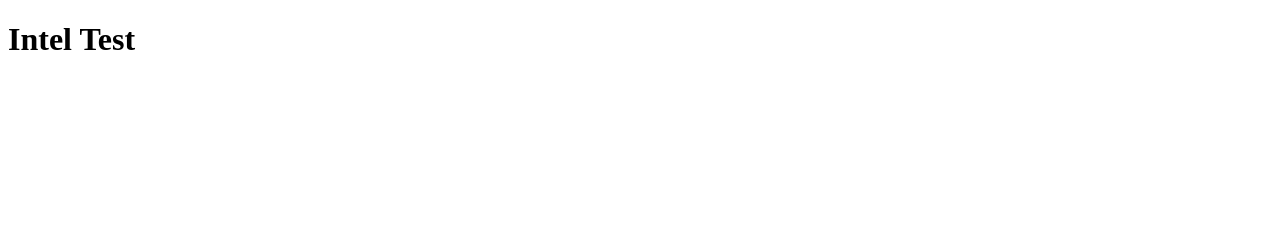
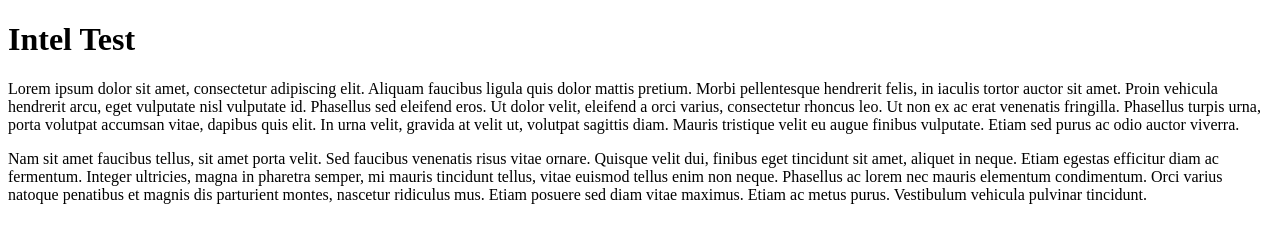
Before and after one commit to astronaut001/intel-repo, a plain HTML site: page index.html in a window 1280 px wide. Drawn offline with Linux system fonts and the light colour scheme.

Commit message:
Added sample content

```diff
--- a/index.html
+++ b/index.html
@@ -7,5 +7,7 @@
 </head>
 <body>
 <h1>Intel Test</h1>
+<p>Lorem ipsum dolor sit amet, consectetur adipiscing elit. Aliquam faucibus ligula quis dolor mattis pretium. Morbi pellentesque hendrerit felis, in iaculis tortor auctor sit amet. Proin vehicula hendrerit arcu, eget vulputate nisl vulputate id. Phasellus sed eleifend eros. Ut dolor velit, eleifend a orci varius, consectetur rhoncus leo. Ut non ex ac erat venenatis fringilla. Phasellus turpis urna, porta volutpat accumsan vitae, dapibus quis elit. In urna velit, gravida at velit ut, volutpat sagittis diam. Mauris tristique velit eu augue finibus vulputate. Etiam sed purus ac odio auctor viverra.</p>
+<p>Nam sit amet faucibus tellus, sit amet porta velit. Sed faucibus venenatis risus vitae ornare. Quisque velit dui, finibus eget tincidunt sit amet, aliquet in neque. Etiam egestas efficitur diam ac fermentum. Integer ultricies, magna in pharetra semper, mi mauris tincidunt tellus, vitae euismod tellus enim non neque. Phasellus ac lorem nec mauris elementum condimentum. Orci varius natoque penatibus et magnis dis parturient montes, nascetur ridiculus mus. Etiam posuere sed diam vitae maximus. Etiam ac metus purus. Vestibulum vehicula pulvinar tincidunt.</p>
 </body>
 </html>
```
